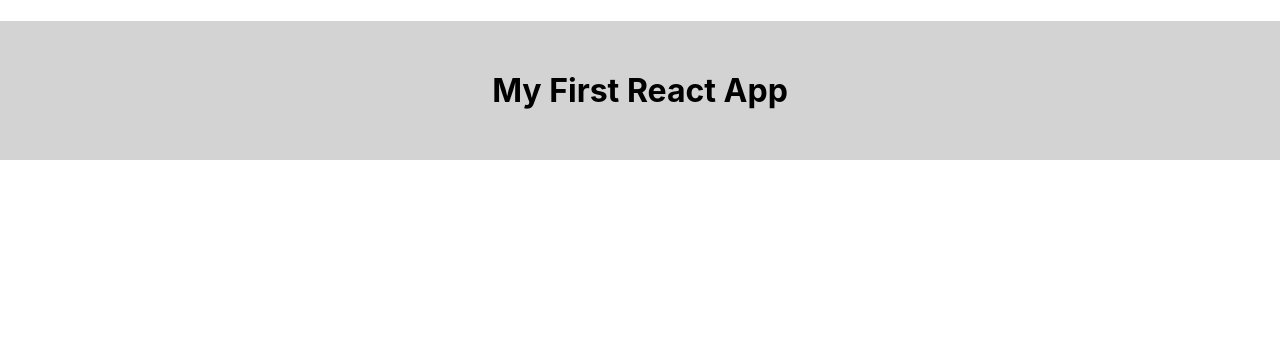
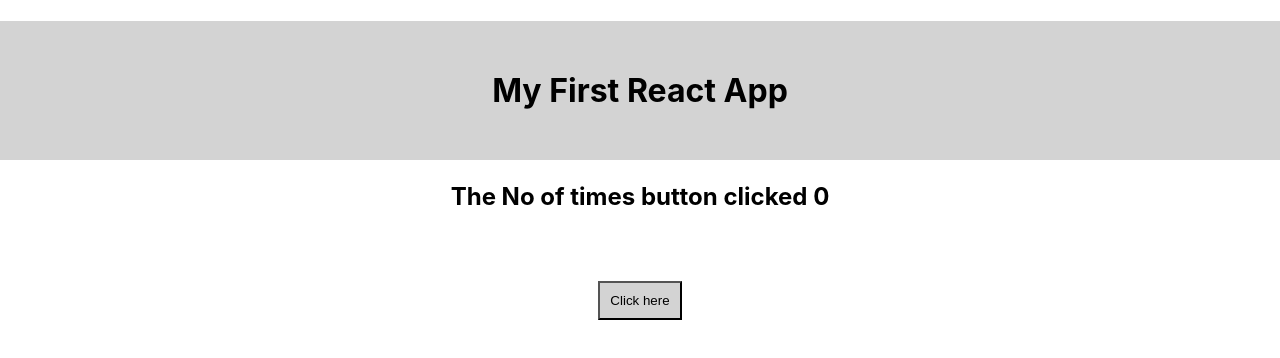
Before and after one commit to ModemBhanuPrakash/ReactPractice, a React (Create React App) app: page / in a window 1280 px wide. Shown: the top 358 px of the page. Built offline with nearby package versions, Linux system fonts and the light colour scheme.

Commit message:
Implemented counter button using onClick and useState

```diff
--- a/src/App.js
+++ b/src/App.js
@@ -1,9 +1,11 @@
-import React from 'react'
+import React,{ useState } from 'react'
+
 // import './App.css';
 import ClassComponent from './ClassComponent'
 import FunctionalComponent from './FunctionalComponent'
 import StateExampleInClassComponent from './StateExampleInClassComponent'
 import PropsExampleInClassComponent from './PropsExampleInClassComponent'
+
 const App = () => {
   const styling={
     color : "black",
@@ -11,9 +13,14 @@ const App = () => {
     padding : "50px",
     textAlign : "center"
   }
+  const [count,setCount] = useState(0);
   return (
     <div className='container'>
       <h1 style={styling}>My First React App</h1>
+      <h2 style={{color:"black",textAlign:"center "}}>The No of times button clicked {count}</h2>
+      <center>
+      <button style={{color:"black",backgroundColor:"lightgrey",padding:"10px",margin:"50px"}} onClick={() => setCount(count+1)}>Click here</button>
+      </center>
       {/*<ClassComponent></ClassComponent>
       <FunctionalComponent></FunctionalComponent>
       <StateExampleInClassComponent></StateExampleInClassComponent>
```
